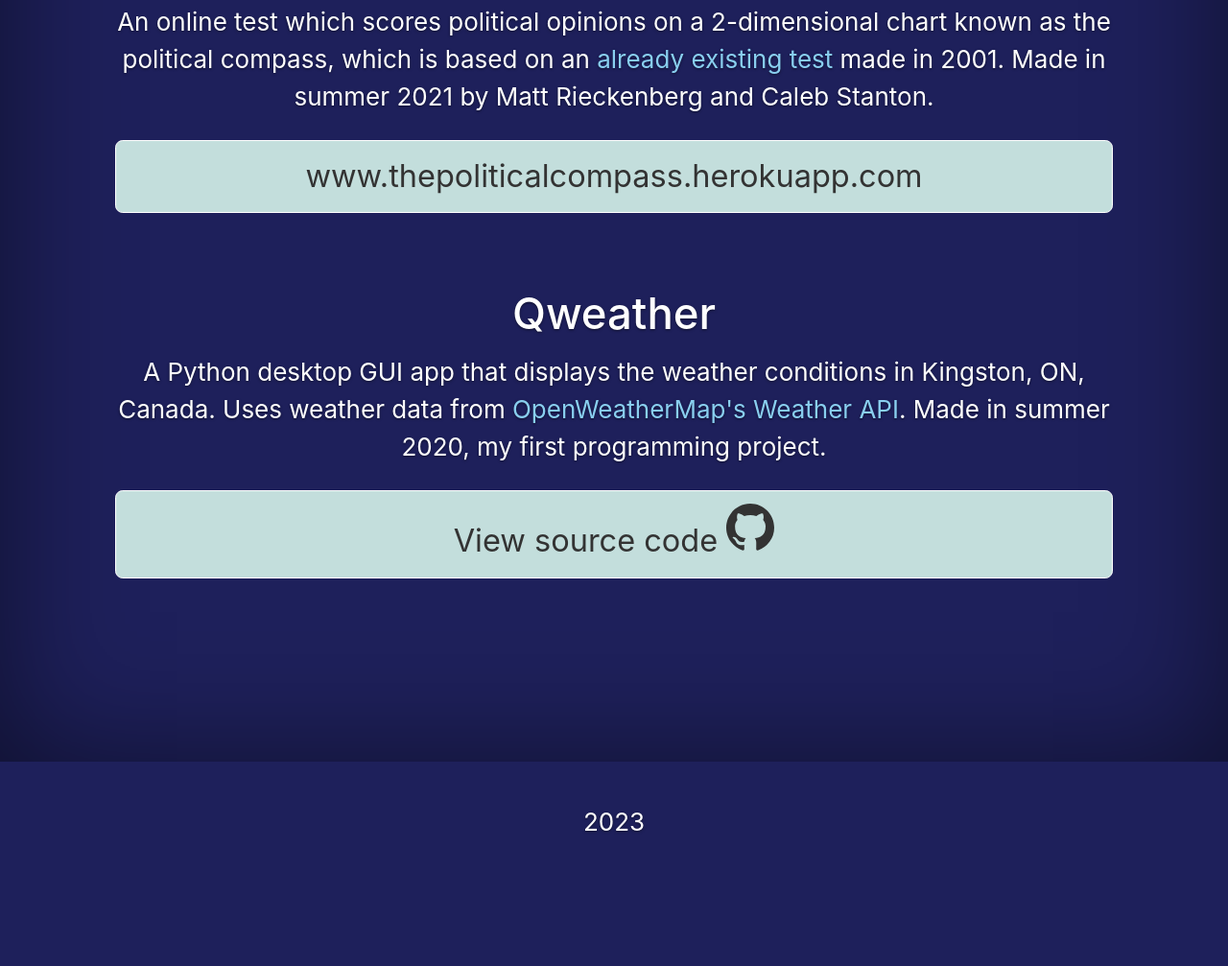
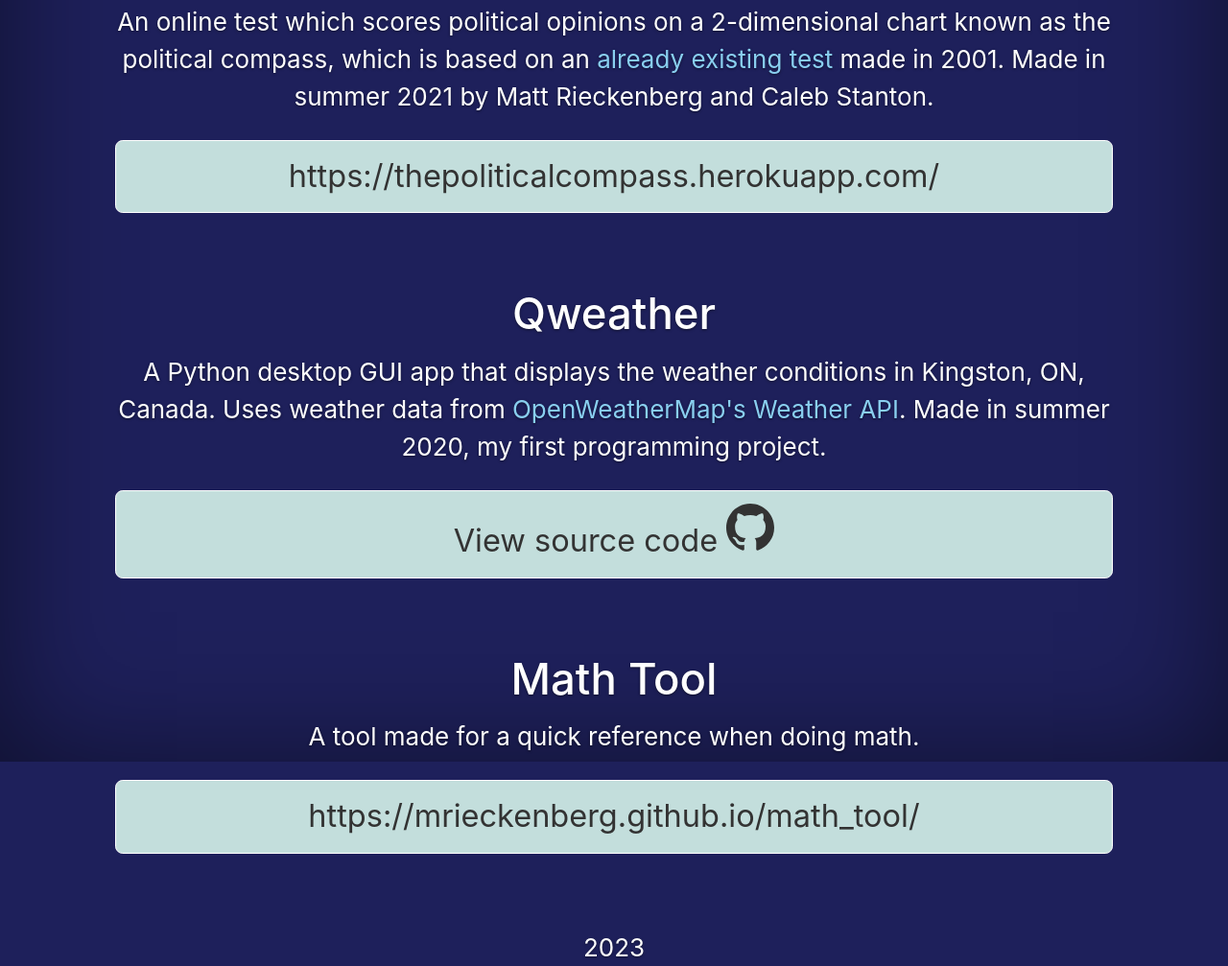
Before and after one commit to mrieckenberg/mrieckenberg.github.io, a plain HTML site: page index.html in a window 1280 px wide. Shown: the part 558-1565 px from the top of the page at 96% size. Before the commit the page ends 1434 px from the top, so only its background shows below. Drawn offline with nearby package versions, Linux system fonts and the light colour scheme.

Commit message:
Updates to the homepage.

```diff
--- a/index.html
+++ b/index.html
@@ -58,7 +58,7 @@
       <br>
       <h3>The 2021 Political Compass Test</h3>
           <p>An online test which scores political opinions on a 2-dimensional chart known as the political compass, which is based on an <a href="https://politicalcompass.org/" style="color: #89CFF0;">already existing test</a> made in 2001. Made in summer 2021 by Matt Rieckenberg and Caleb Stanton.</p>
-           <a href="https://thepoliticalcompass.herokuapp.com/" target="blank" class="btn btn-lg btn-secondary">www.thepoliticalcompass.herokuapp.com
+           <a href="https://thepoliticalcompass.herokuapp.com/" target="blank" class="btn btn-lg btn-secondary">https://thepoliticalcompass.herokuapp.com/
 
             <!-- <svg xmlns="http://www.w3.org/2000/svg" width="50" height="50" fill="currentColor" class="bi bi-link-45deg" viewBox="0 0 16 16">
           <path d="M4.715 6.542 3.343 7.914a3 3 0 1 0 4.243 4.243l1.828-1.829A3 3 0 0 0 8.586 5.5L8 6.086a1.002 1.002 0 0 0-.154.199 2 2 0 0 1 .861 3.337L6.88 11.45a2 2 0 1 1-2.83-2.83l.793-.792a4.018 4.018 0 0 1-.128-1.287z"/>
@@ -85,11 +85,19 @@
         </a>
           <br>
           <br>
-      <br>
-      <br>
-<br>
-      <br>
-      <p>2023</p>
+          <h3>Math Tool</h3>
+          <p>A tool made for a quick reference when doing math.</p>
+           <a href="https://mrieckenberg.github.io/math_tool/" target="blank" class="btn btn-lg btn-secondary">
+
+
+            <!-- <svg xmlns="http://www.w3.org/2000/svg" width="50" height="50" fill="currentColor" class="bi bi-link-45deg" viewBox="0 0 16 16">
+          <path d="M4.715 6.542 3.343 7.914a3 3 0 1 0 4.243 4.243l1.828-1.829A3 3 0 0 0 8.586 5.5L8 6.086a1.002 1.002 0 0 0-.154.199 2 2 0 0 1 .861 3.337L6.88 11.45a2 2 0 1 1-2.83-2.83l.793-.792a4.018 4.018 0 0 1-.128-1.287z"/>
+          <path d="M6.586 4.672A3 3 0 0 0 7.414 9.5l.775-.776a2 2 0 0 1-.896-3.346L9.12 3.55a2 2 0 1 1 2.83 2.83l-.793.792c.112.42.155.855.128 1.287l1.372-1.372a3 3 0 1 0-4.243-4.243L6.586 4.672z"/>
+          </svg> -->
+          https://mrieckenberg.github.io/math_tool/
+          </a>
+          <br><br>
+          <p>2023</p>
 
 <!--       <footer class="mastfoot mt-auto">
         <div class="inner">
```
